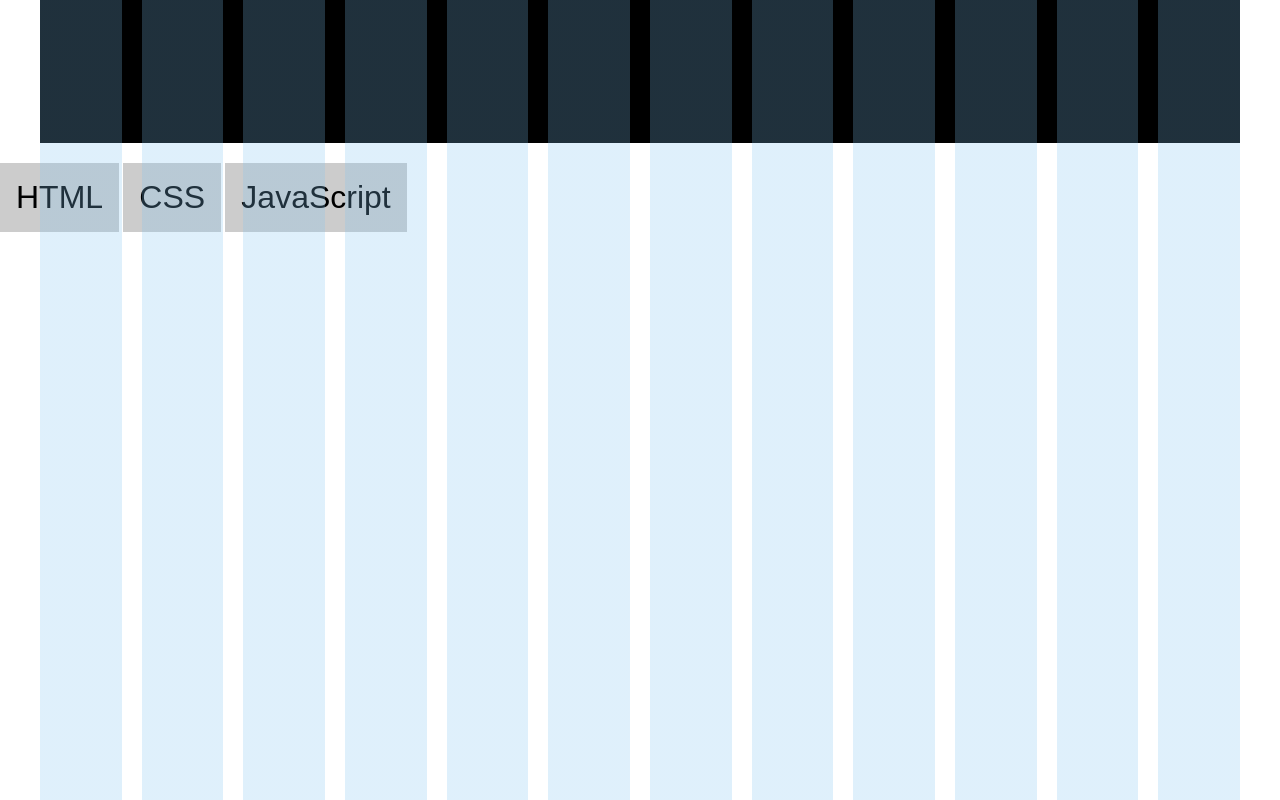
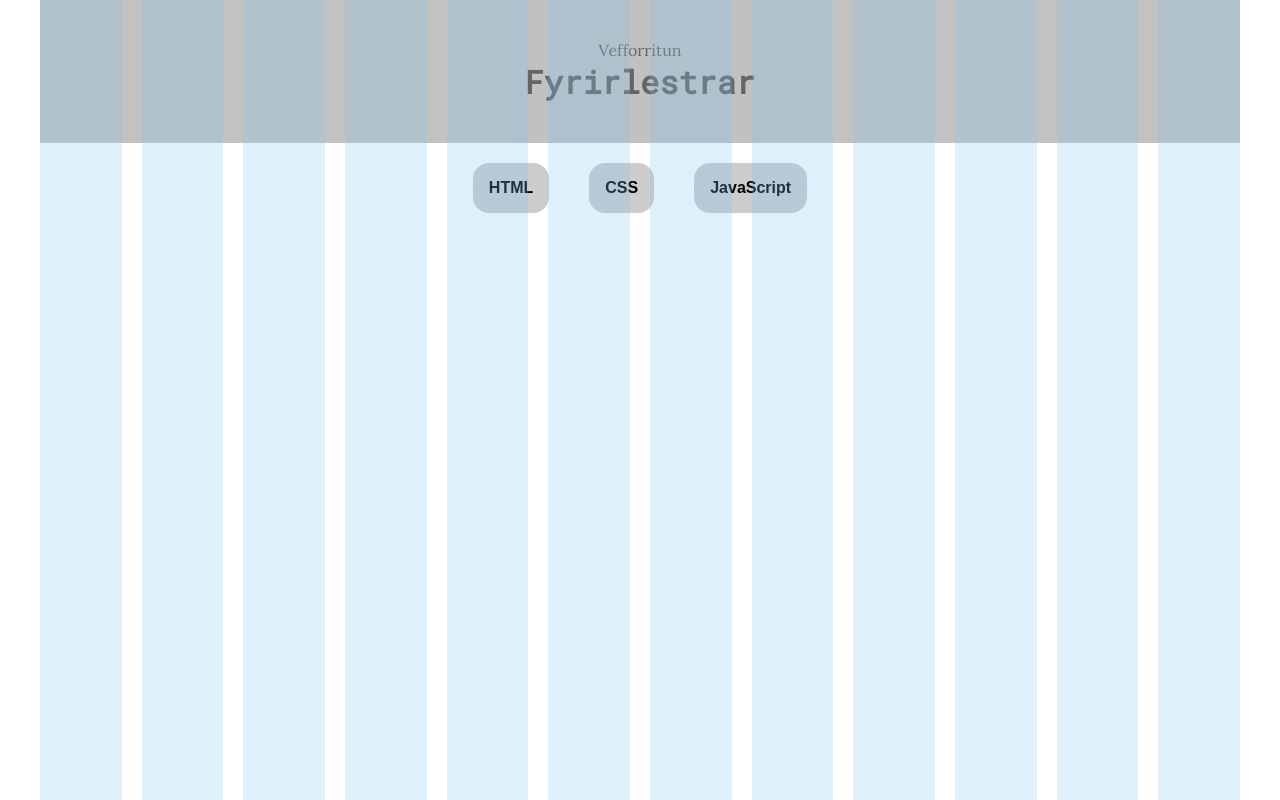
Before and after one commit to bbo1-hi/Hopverkefni2, a website with bundled scripts: page index.html in a window 1280 px wide. Built offline with nearby package versions, Linux system fonts and the light colour scheme; files whose address does not match are found by name.

Commit message:
meiri vinna med sass og html

```diff
--- a/src/styles/buttons.scss
+++ b/src/styles/buttons.scss
@@ -3,30 +3,28 @@
 .buttons {
     display: flex;
     max-width: $max-width;
+    margin-top: 3*$gutter;
     margin: 0 auto;
-    display: inline-block;
-    justify-content: center;
 
-    margin-top: $gutter;
+
 
     &__container {
-        display: inline-block;
-        margin: 0 auto;
-        flex-direction: column;
-        flex-wrap: wrap;
-
+      display: flex;
+      margin: auto;
 
       }
 
 
     &__button {
       border: none;
+      border-radius: 1rem;
       background-color: $color-4;
       padding: 1rem;
       text-align: center;
       text-decoration: none;
-      display: inline-block;
 
-      font-size: 2rem;
+      margin: $gutter;
+      font-size: 1rem;
+      font-weight: bold;
     }
 }
--- a/src/styles/fyrirlestrar.scss
+++ b/src/styles/fyrirlestrar.scss
@@ -1,10 +1,15 @@
 @import "config";
 
-.list {
+.fyrirlestrar {
     display: flex;
-    flex-direction: column;
+    flex-direction: row;
     flex-wrap: wrap;
     max-width: $max-width;
     margin: 0 auto;
 
+    &__container {
+      display: flex;
+      font-family: $font-main;
+    }
+
 }
--- a/src/styles/header.scss
+++ b/src/styles/header.scss
@@ -2,20 +2,22 @@
 
 .header {
   margin-bottom: $gutter * 2;
+
   background-image: url("../img/header.jpg");
   background-repeat: no-repeat;
   background-size: 100%;
   background-position: 50% 25%;
-  background-color: $color-1;
+
   display: flex;
   max-width: $max-width;
   margin: 0 auto;
 
   &__content {
-    display: flex;
-    max-width: $max-width;
+    width: 100%;
+    background-color: $color-2;
+    opacity: 0.6;
     margin: 0 auto;
-    flex-direction: column;
+
   }
 
   &__overtitle {
```
Also changed, not shown: 1 other file.
